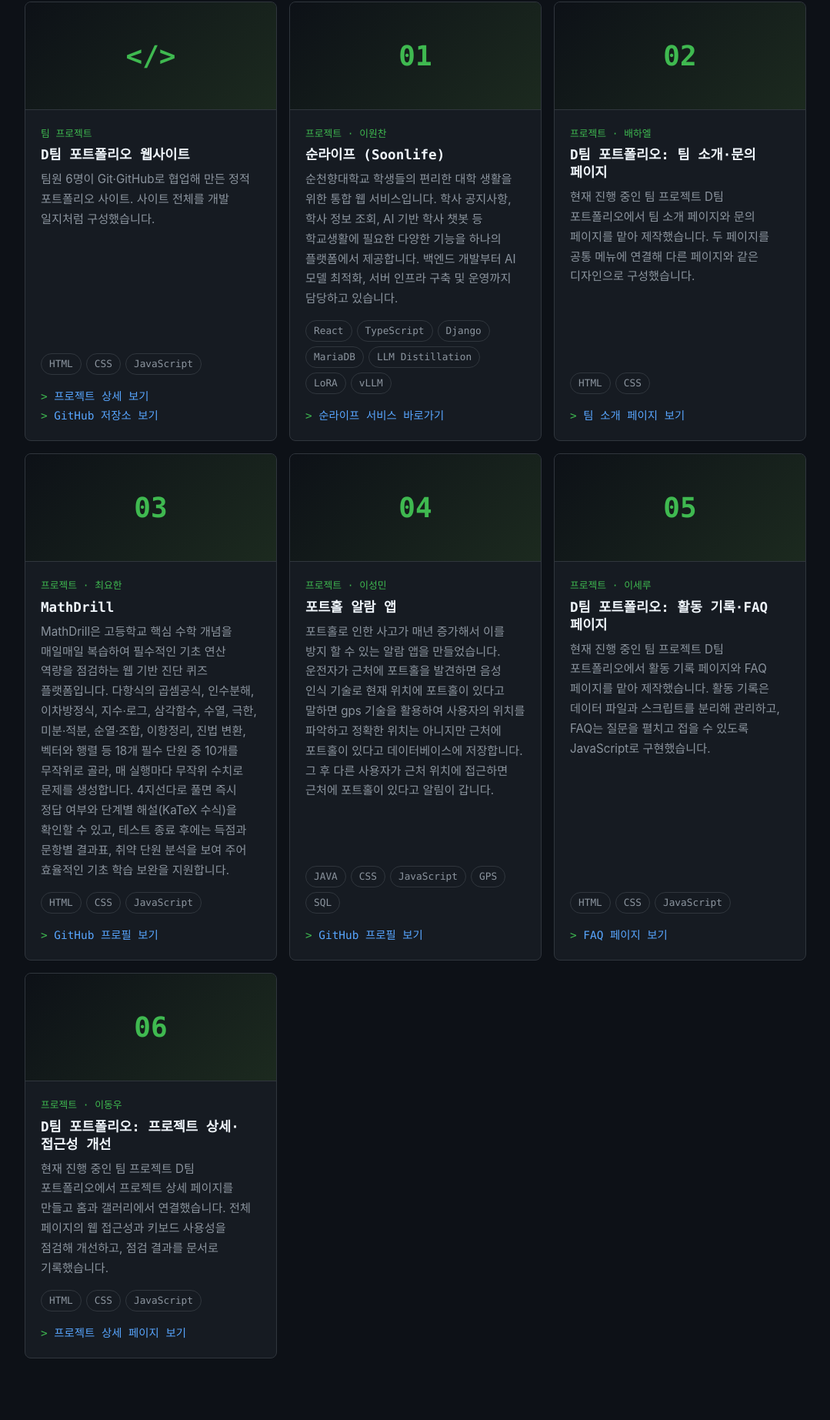
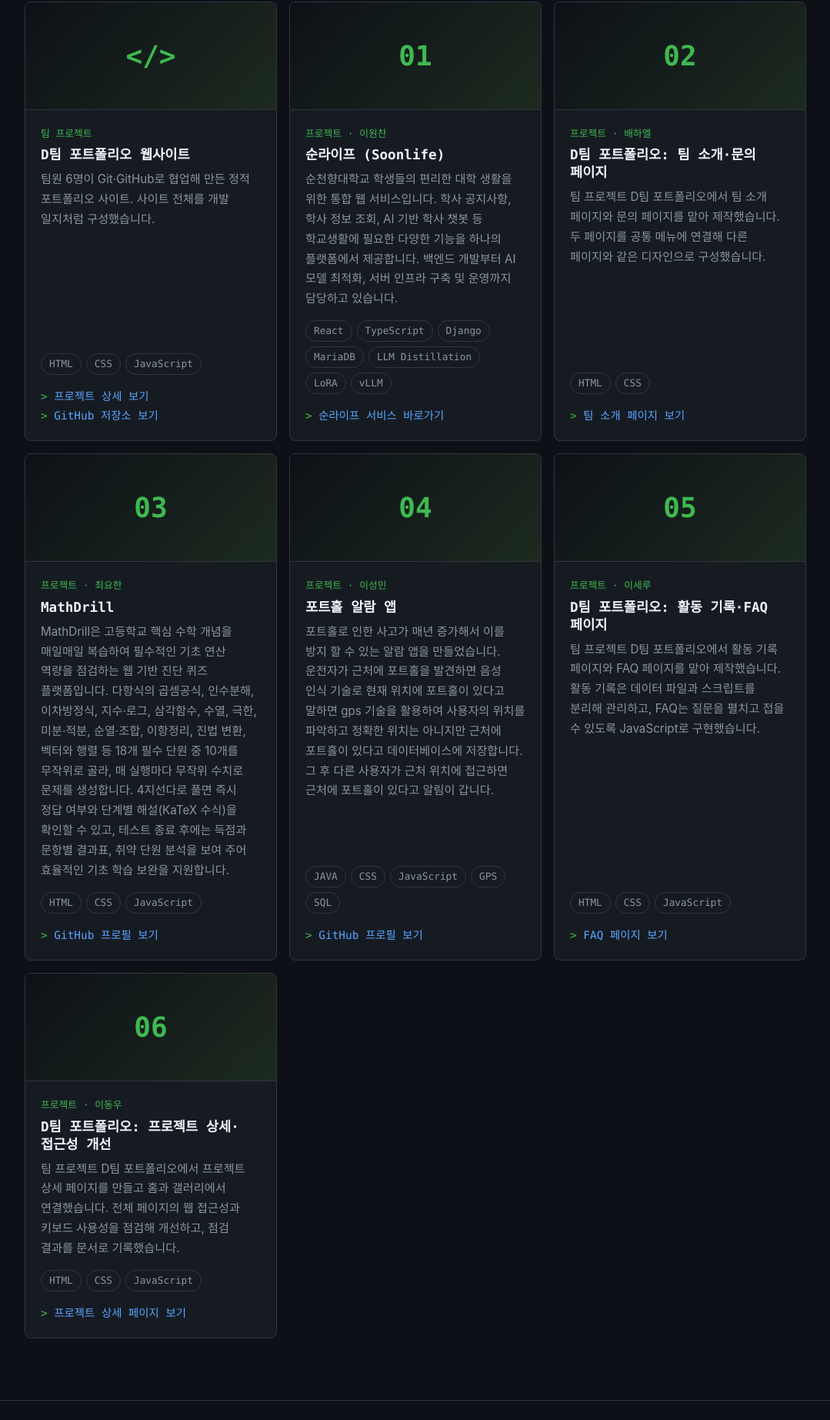
Before and after one commit to wonchandev/oss-team-portfolio, a plain HTML site: page projects.html in a window 1280 px wide. Shown: the part 604-2449 px from the top of the page at 77% size, without its empty margins (100-1179 px from the left). Drawn offline with Linux system fonts and the light colour scheme.

Commit message:
fix: 완료 시점에 맞게 계획·진행 중 표현을 정리

```diff
--- a/projects.html
+++ b/projects.html
@@ -96,7 +96,7 @@
                         <span class="project-kind">프로젝트 · 배하엘</span>
                         <h2 class="project-title">D팀 포트폴리오: 팀 소개·문의 페이지</h2>
                         <p class="project-desc">
-                            현재 진행 중인 팀 프로젝트 D팀 포트폴리오에서 팀 소개 페이지와 문의 페이지를
+                            팀 프로젝트 D팀 포트폴리오에서 팀 소개 페이지와 문의 페이지를
                             맡아 제작했습니다. 두 페이지를 공통 메뉴에 연결해 다른 페이지와 같은 디자인으로 구성했습니다.
                         </p>
                         <ul class="project-tags" aria-label="사용 기술">
@@ -142,7 +142,7 @@
                         <span class="project-kind">프로젝트 · 이세루</span>
                         <h2 class="project-title">D팀 포트폴리오: 활동 기록·FAQ 페이지</h2>
                         <p class="project-desc">
-                            현재 진행 중인 팀 프로젝트 D팀 포트폴리오에서 활동 기록 페이지와 FAQ 페이지를
+                            팀 프로젝트 D팀 포트폴리오에서 활동 기록 페이지와 FAQ 페이지를
                             맡아 제작했습니다. 활동 기록은 데이터 파일과 스크립트를 분리해 관리하고,
                             FAQ는 질문을 펼치고 접을 수 있도록 JavaScript로 구현했습니다.
                         </p>
@@ -159,7 +159,7 @@
                         <span class="project-kind">프로젝트 · 이동우</span>
                         <h2 class="project-title">D팀 포트폴리오: 프로젝트 상세·접근성 개선</h2>
                         <p class="project-desc">
-                            현재 진행 중인 팀 프로젝트 D팀 포트폴리오에서 프로젝트 상세 페이지를 만들고
+                            팀 프로젝트 D팀 포트폴리오에서 프로젝트 상세 페이지를 만들고
                             홈과 갤러리에서 연결했습니다. 전체 페이지의 웹 접근성과 키보드 사용성을 점검해
                             개선하고, 점검 결과를 문서로 기록했습니다.
                         </p>
```
Also changed, not shown: project-detail.html (+2 -2 lines), 2 other files.
